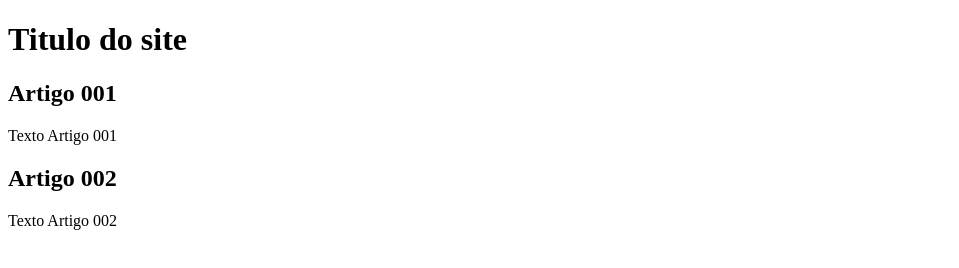
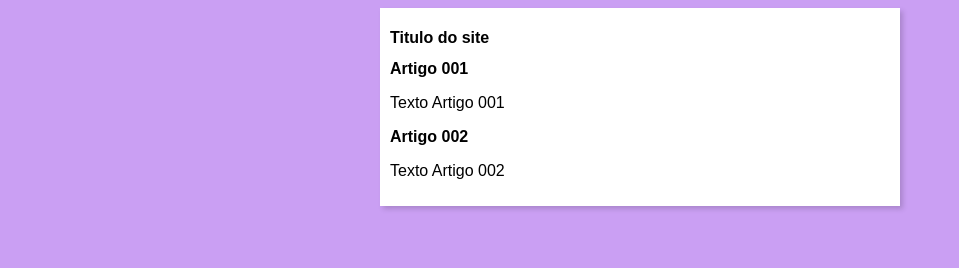
Before and after one commit to DanielnzX/projeto-site, a plain HTML site: page index.html in a window 1280 px wide. Shown: the whole page, without its empty margins (0-959 px from the left). Drawn offline with Linux system fonts and the light colour scheme.

Commit message:
iniciei o design

```diff
--- /dev/null
+++ b/estlos/style.css
@@ -0,0 +1,16 @@
+* {
+    font-family: Arial, Helvetica, sans-serif;
+    font-size: 16px;
+}
+
+body {
+    background-color: rgb(202, 159, 243);
+}
+
+main {
+    background-color: white;
+    width: 500px;
+    margin: auto;
+    padding: 10px;
+    box-shadow: 3px 3px 5px rgba(0, 0, 0, 0.16);
+}
--- a/index.html
+++ b/index.html
@@ -4,6 +4,7 @@
     <meta charset="UTF-8">
     <meta name="viewport" content="width=device-width, initial-scale=1.0">
     <title>Titulo do site</title>
+    <link rel="stylesheet" href="estlos/style.css">
 </head>
 <body>
     <main>
```
